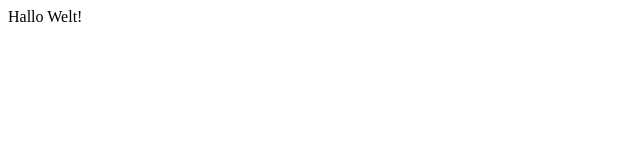
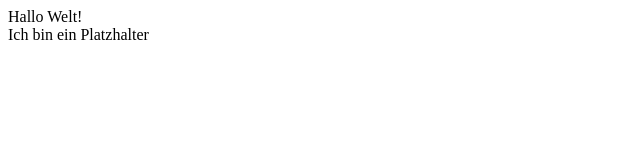
Before and after one commit to CTron28/Projektschule, a plain HTML site: page index.html in a window 1280 px wide. Shown: the whole page, without its empty margins (0-640 px from the left). Drawn offline with Linux system fonts and the light colour scheme.

Commit message:
Platzhalter hinzugefügt

```diff
--- a/index.html
+++ b/index.html
@@ -1 +1,3 @@
 <div> Hallo Welt! </div>
+
+<div> Ich bin ein Platzhalter </div>
```
